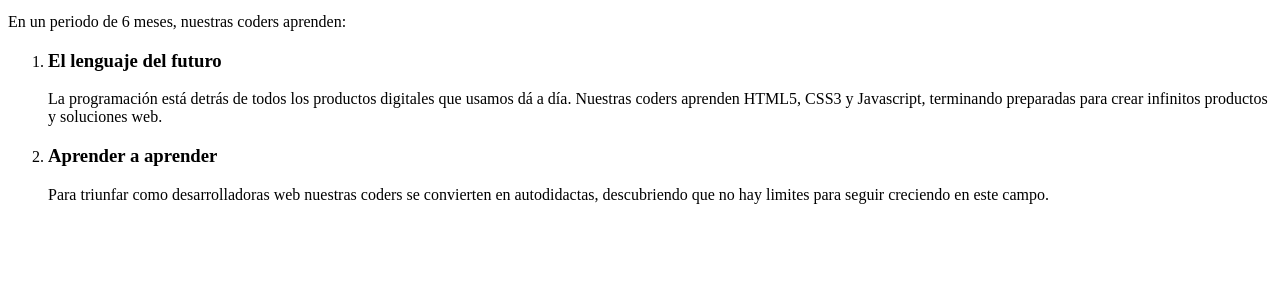
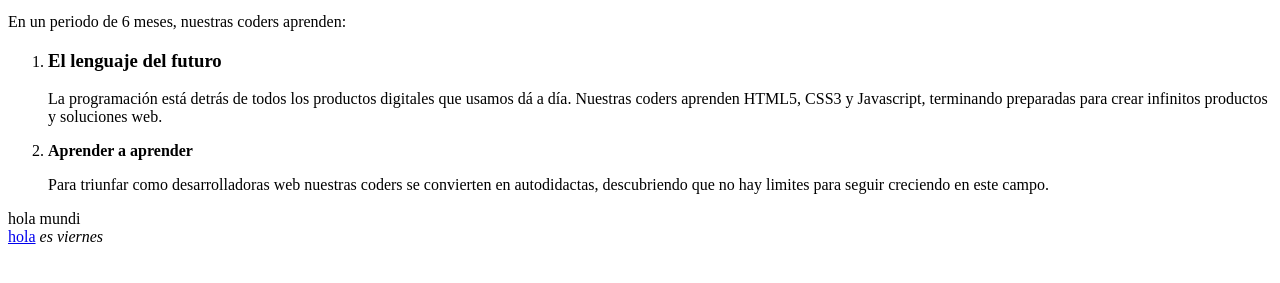
Before and after one commit to Srta-Iny/viendo-cajas, a plain HTML site: page index.html in a window 1280 px wide. Shown: the part 153-436 px from the top of the page. Drawn offline with Linux system fonts and the light colour scheme.

Commit message:
agrego gh-pages

```diff
--- a/index.html
+++ b/index.html
@@ -15,10 +15,12 @@
 					<p>La programación está detrás de todos los productos digitales que usamos dá a día. Nuestras coders aprenden HTML5, CSS3 y Javascript, terminando preparadas para crear infinitos productos y soluciones web.</p>
 				</li>
 				<li>
-					<h3>Aprender a aprender</h3>
+					<strong>Aprender a aprender</strong>
 					<p>Para triunfar como desarrolladoras web nuestras coders se convierten en autodidactas, descubriendo que no hay limites para seguir creciendo en este campo.</p>
 				</li>
 			</ol>
-
+		<div>hola mundi </div>
+		<a href="hola">hola</a>
+		<i>es viernes</i>
 	</body>
 </html>
```
